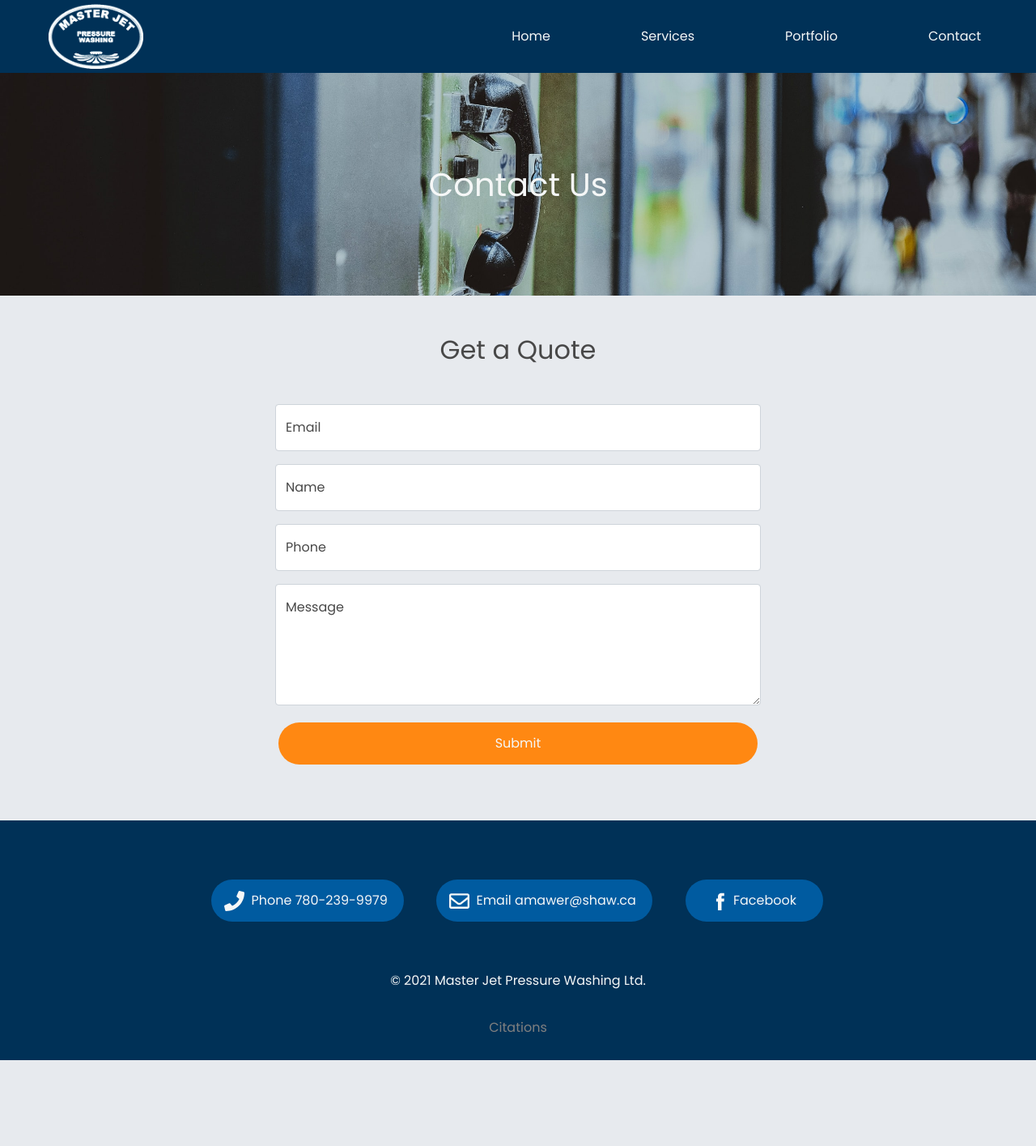
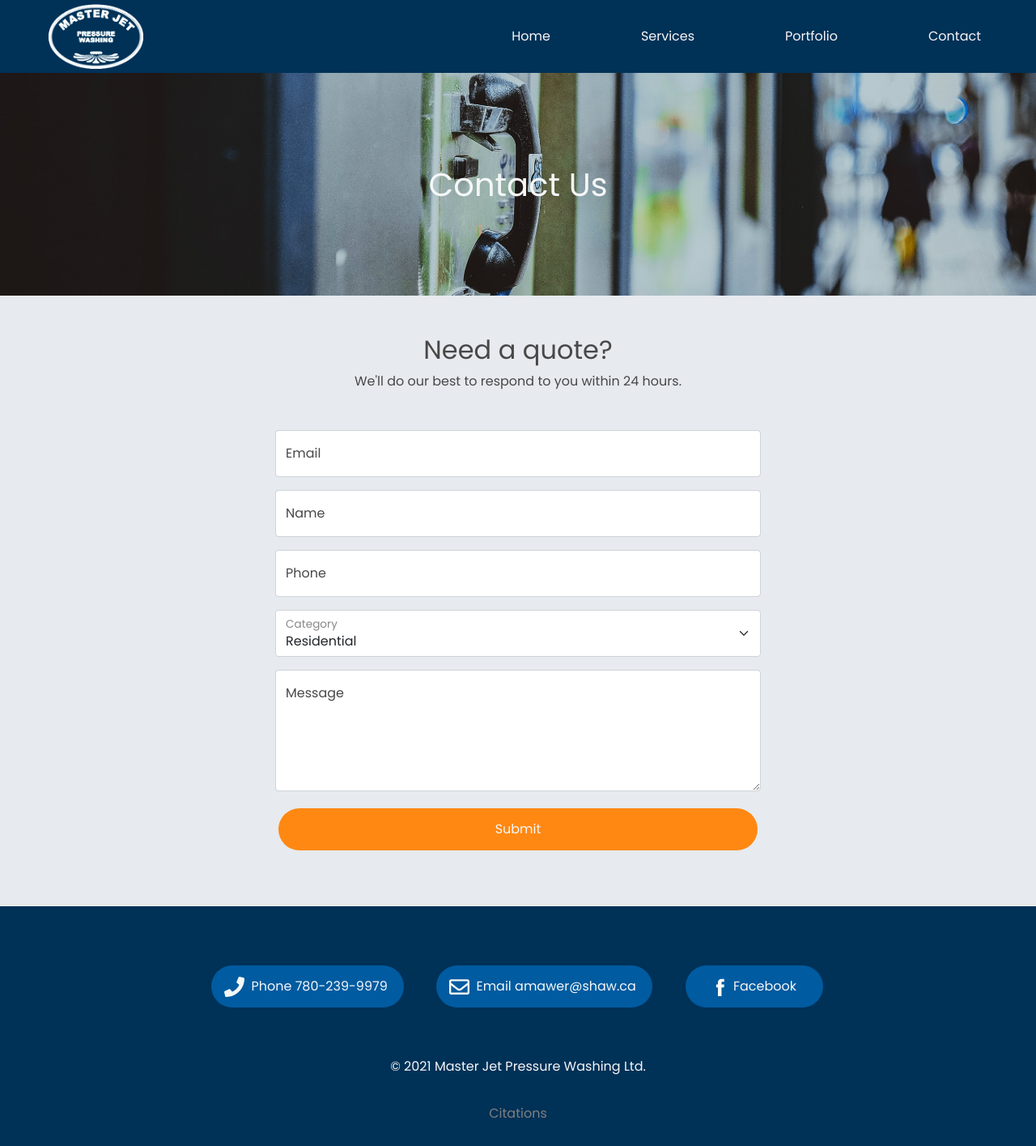
Before and after one commit to linhub15/masterjet.ca, a Jekyll site: the page built from contact.html, in a window 1280 px wide. Shown: the whole page at 81% size. Built offline with Jekyll 4.4.1, drawn with Linux system fonts in a browser that asks for light colours; before the commit the page ends 1309 px from its top, so only the background shows below that.

Commit message:
add category to form

```diff
--- a/_sass/contact.scss
+++ b/_sass/contact.scss
@@ -1,3 +1,9 @@
 #contactSplash {
     background-image: url("/images/contact-splash.jpg");
 }
+
+@-moz-document url-prefix() {
+    .form-select {
+      text-indent: -.13em;
+  }
+}
--- a/contact.html
+++ b/contact.html
@@ -12,8 +12,9 @@ permalink: /contact/
 
 <section>
     <div class="container py-5">
-        <h2 class="mb-5">Get a Quote</h2>
-        <form class="mx-auto" style="max-width: 600px;" action="https://formspree.io/f/xzbkkgzq" method="POST">
+        <h2>Need a quote?</h2>
+        <p>We'll do our best to respond to you within 24 hours.</p>
+        <form class="mx-auto mt-5" style="max-width: 600px;" action="https://formspree.io/f/xzbkkgzq" method="POST">
 
             <div class="form-floating mb-3">
                 <input type="email" class="form-control" id="email" name="Email" placeholder="" required>
@@ -31,7 +32,18 @@ permalink: /contact/
             </div>
 
             <div class="form-floating mb-3">
-                <textarea class="form-control" style="height: 150px;" id="description" name="Description" placeholder="" required></textarea>
+                <select class="form-select" id="category" name="Category" aria-label="Category select">
+                    <option value="residential">Residential</option>
+                    <option value="big box store">Retail</option>
+                    <option value="property management">Property management</option>
+                    <option value="industrial">Industrial</option>
+                    <option value="other">Other</option>
+                </select>
+                <label for="category">Category</label>
+            </div>
+
+            <div class="form-floating mb-3">
+                <textarea class="form-control" style="height: 150px;" id="description" name="Message" placeholder="" required></textarea>
                 <label for="description">Message</label>
             </div>
 
```
